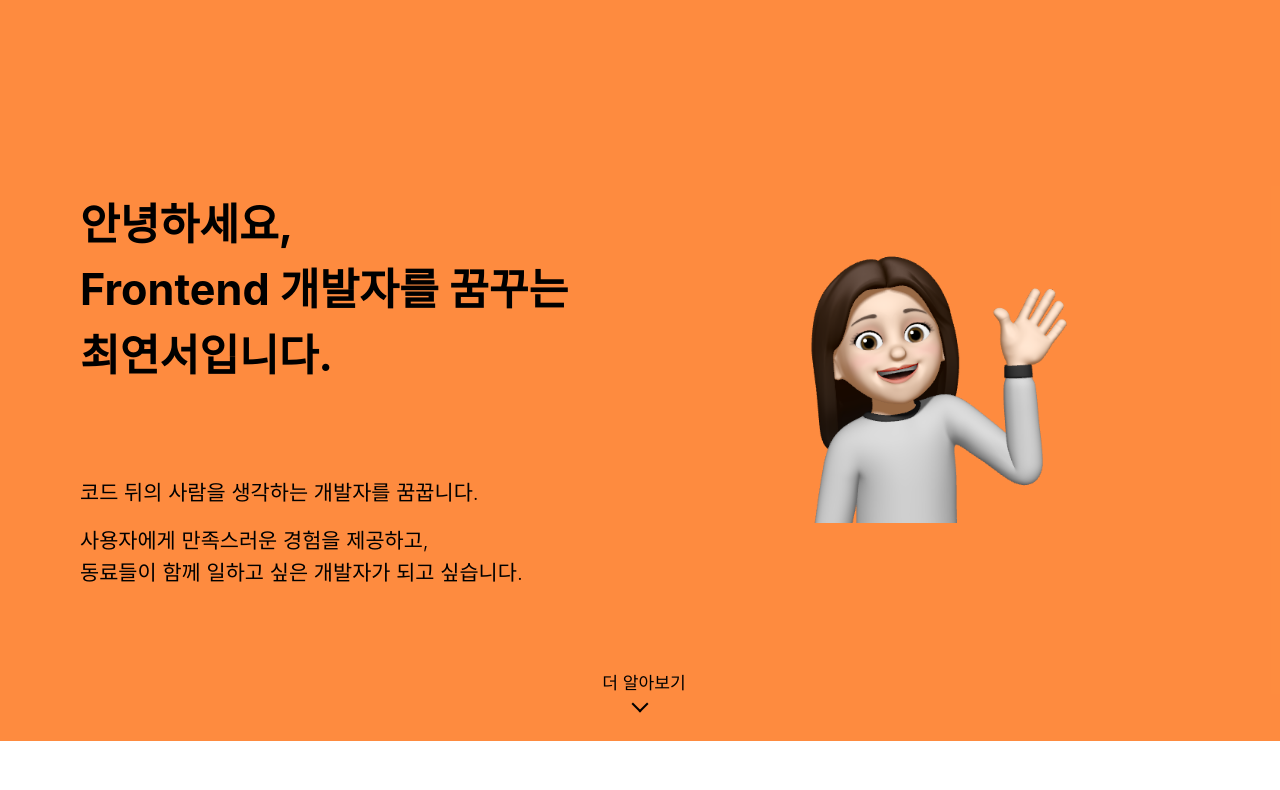
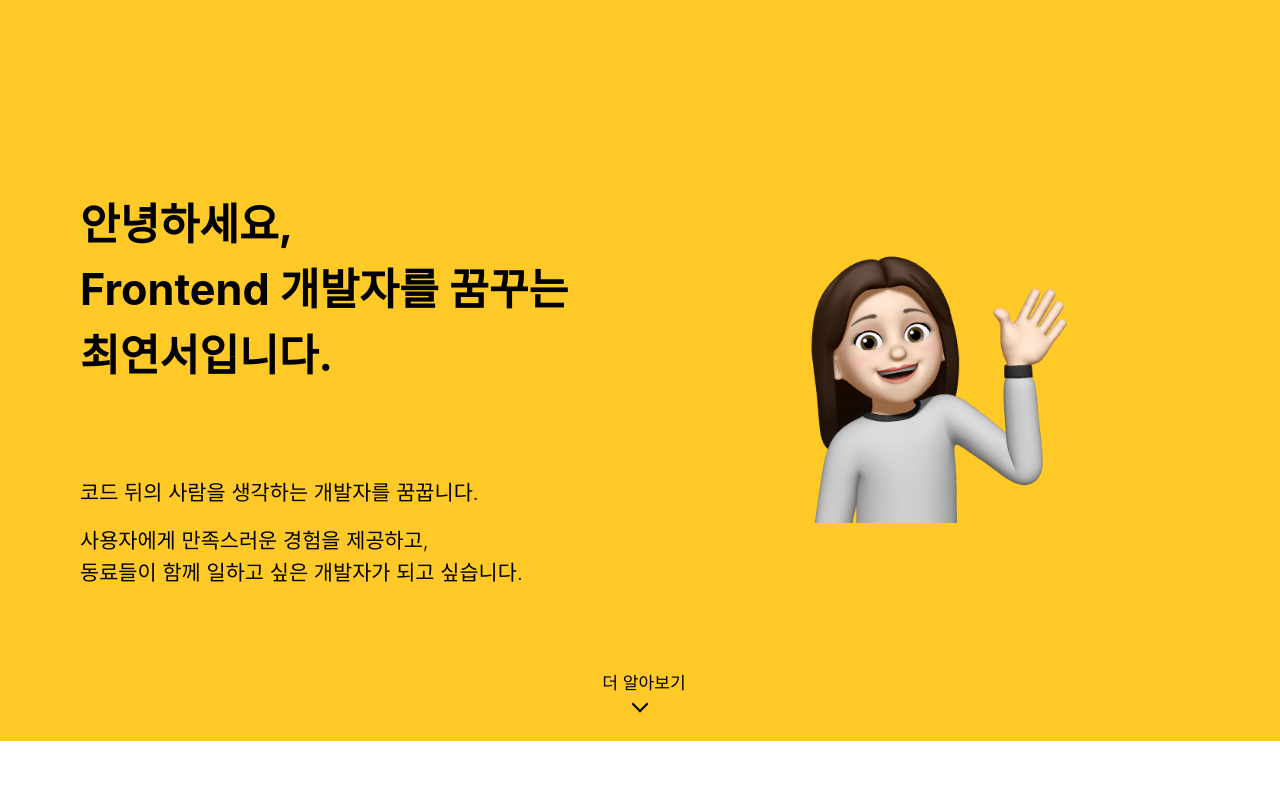
Before and after one commit to CHOIYEONSEO/Portfolio, a plain HTML site: page index.html in a window 1280 px wide. Shown: the part 69-859 px from the top of the page. Drawn offline with Linux system fonts and the light colour scheme; a web font is replaced by a local one.

Commit message:
style: 포인트 컬러 노랑

```diff
--- a/style.css
+++ b/style.css
@@ -14,7 +14,8 @@ html{
 }
 
 body{
-    --point-color : rgba(254, 111, 15, 0.8);
+    /* --point-color : rgba(254, 111, 15, 0.8); */ /* 주황 */
+    --point-color : rgb(255, 202, 39); /* 노랑 */
     font-family: "Wanted Sans Std Variable", "Wanted Sans Std", -apple-system, BlinkMacSystemFont, system-ui, "Segoe UI", Roboto, "Helvetica Neue", "Apple Color Emoji", "Segoe UI Emoji", "Segoe UI Symbol", sans-serif;
 }
 
```
